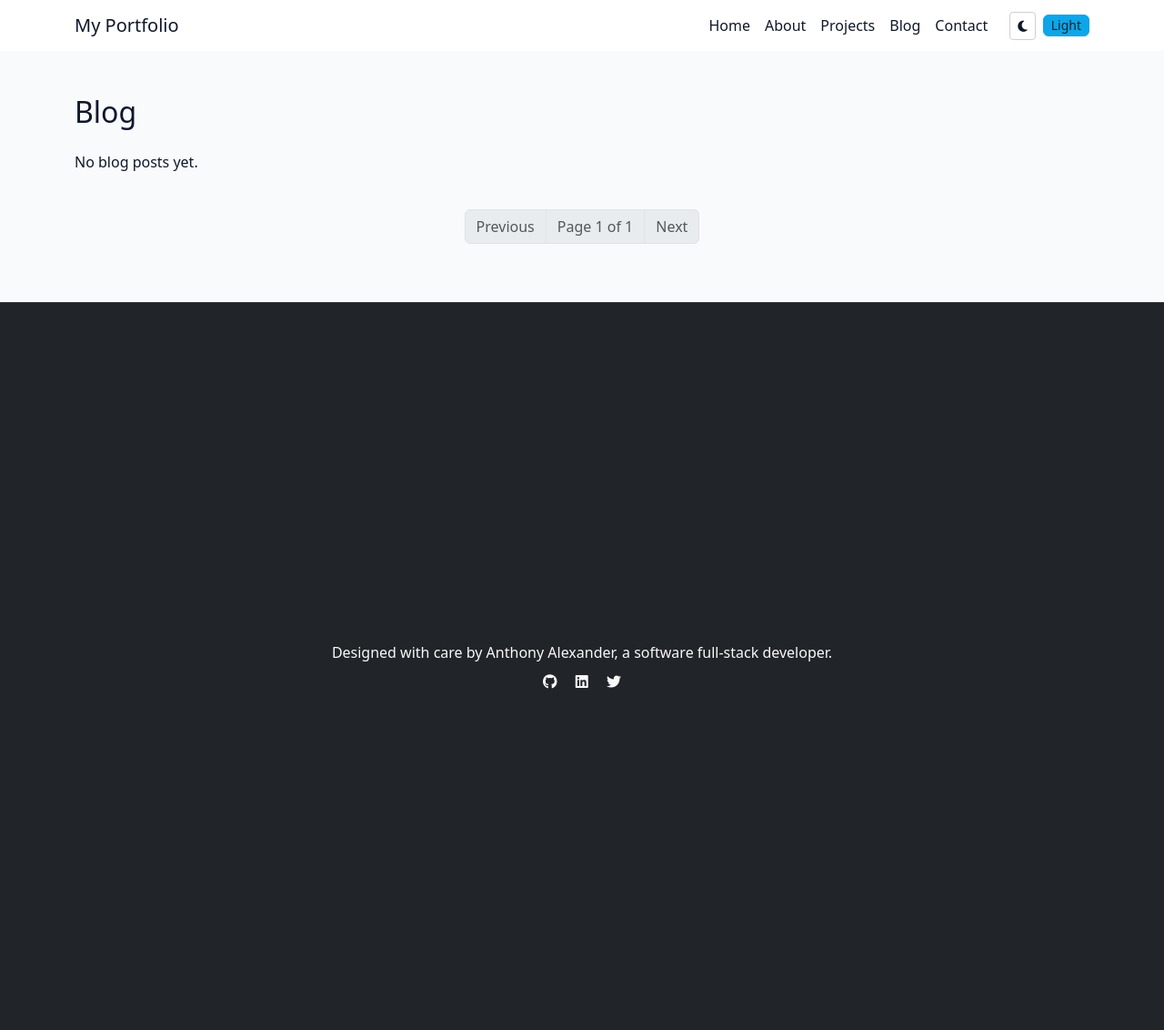
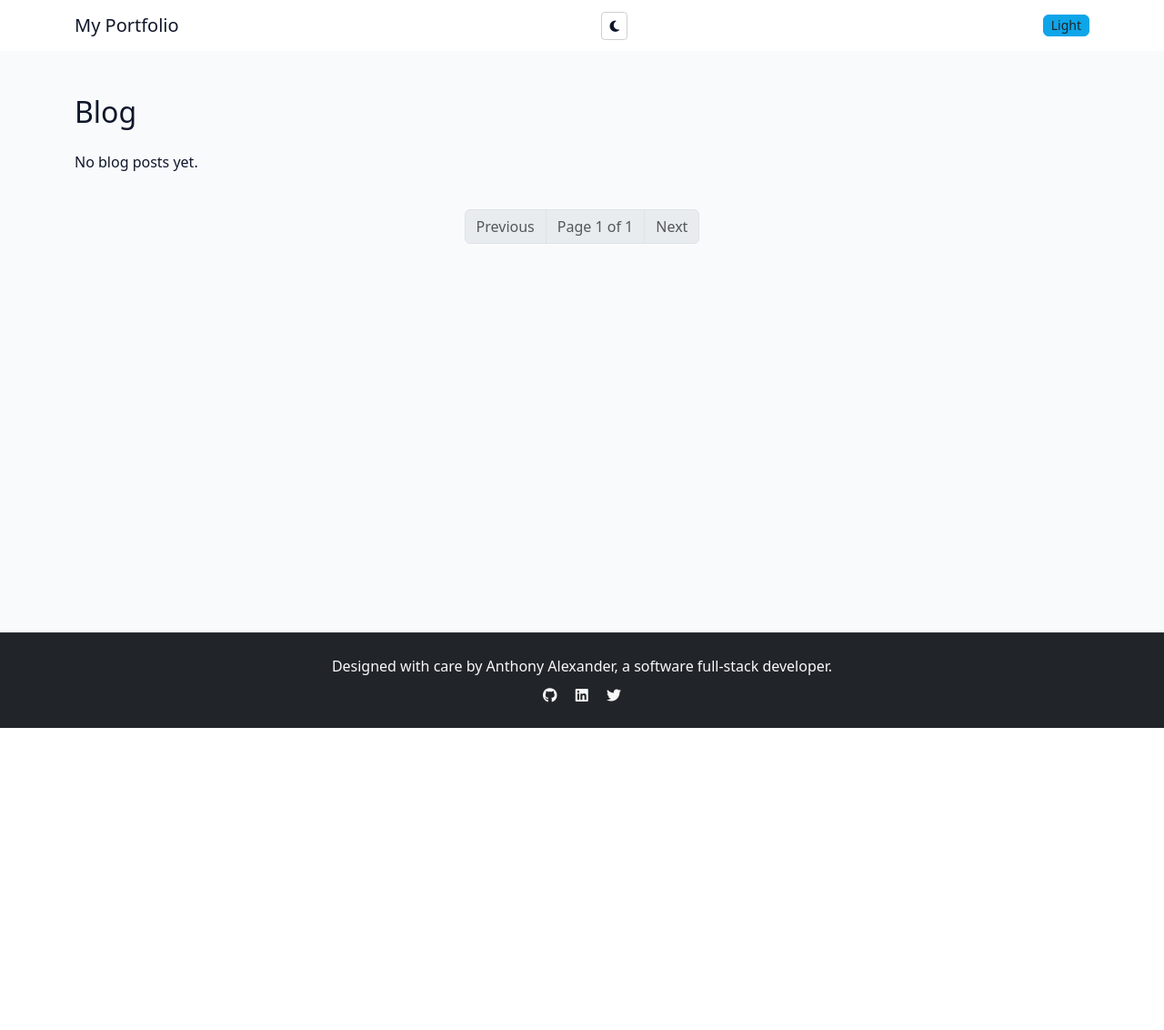
Before and after one commit to Alexdoned/my-portfolio, a Django app: page /blog/ in a window 1280 px wide. Shown: the whole page at 91% size. After the commit the page ends 800 px from the top, so only its background shows below. Run offline with Django 5.2, Linux system fonts and the light colour scheme; data that the repository does not hold is empty.

Commit message:
Fix sticky footer layout

```diff
--- a/core/templates/core/base.html
+++ b/core/templates/core/base.html
@@ -11,13 +11,12 @@
     <link rel="stylesheet" href="{% static 'core/css/styles.css' %}">
     {% block extra_head %}{% endblock %}
 </head>
-<body>
+<body class="d-flex flex-column min-vh-100">
 <nav class="navbar navbar-expand-lg navbar-dark sticky-top">
     <div class="container">
         <a class="navbar-brand" href="{% url 'home' %}">My Portfolio</a>
         <button class="navbar-toggler" type="button" data-bs-toggle="collapse" data-bs-target="#navbarNav" aria-controls="navbarNav" aria-expanded="false" aria-label="Toggle navigation">
             <span class="navbar-toggler-icon"></span>
-        </button>
         <div class="collapse navbar-collapse" id="navbarNav">
             <ul class="navbar-nav ms-auto">
                 <li class="nav-item"><a class="nav-link" href="{% url 'home' %}">Home</a></li>
@@ -33,8 +32,8 @@
         </div>
     </div>
 </nav>
-<main class="py-5">{% block content %}{% endblock %}</main>
-<footer class="bg-dark text-light py-4 vh-100 d-flex flex-column justify-content-center">
+<main class="flex-fill py-5">{% block content %}{% endblock %}</main>
+<footer class="bg-dark text-light py-4 mt-auto">
     <div class="container text-center">
         <p class="mb-2">Designed with care by Anthony Alexander, a software full-stack developer.</p>
         <div class="social-links">
```
